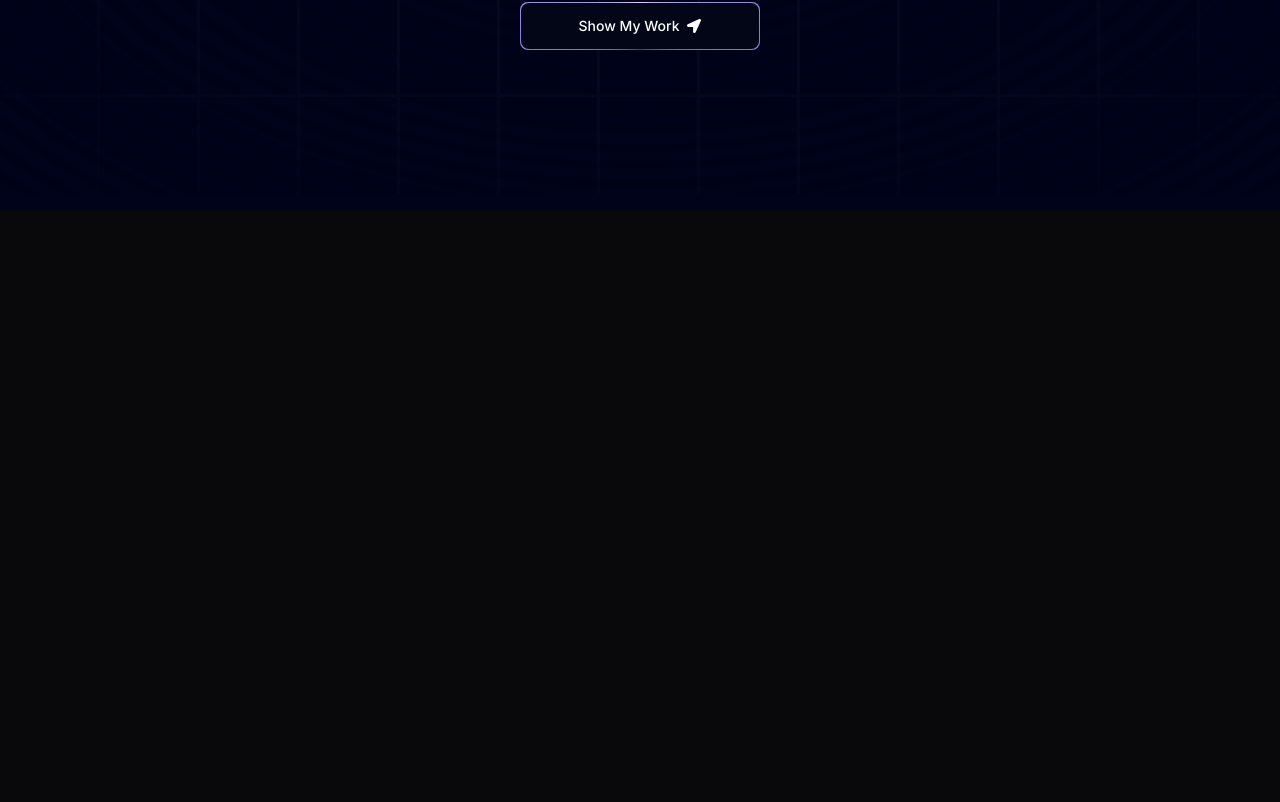
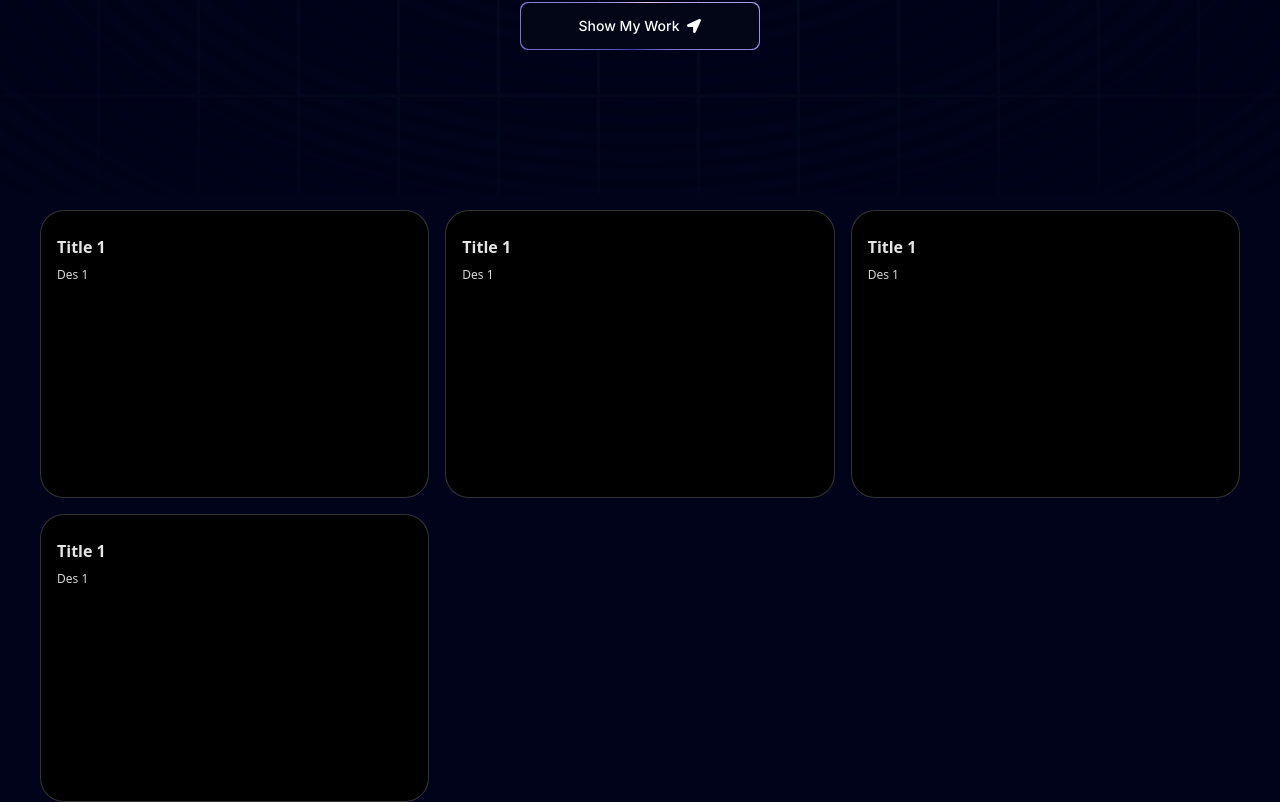
Before and after one commit to StefanKostic88/portfolio, a Next.js app: page / in a window 1280 px wide. Shown: the part 606-1408 px from the top of the page. Before the commit the page ends 816 px from the top, so only its background shows below. Built offline with nearby package versions, Linux system fonts and the light colour scheme.

Commit message:
grid 1.0.1

```diff
--- a/app/page.tsx
+++ b/app/page.tsx
@@ -1,17 +1,7 @@
 import Hero from "@/components/Hero";
 import { FloatingNav } from "@/components/ui/FloatingNav";
-import { JSX } from "react";
-import { FaHome } from "react-icons/fa";
-
-interface NavBarItem {
-  name: string;
-  link: string;
-  icon?: JSX.Element;
-}
-
-const navBarItems: NavBarItem[] = [
-  { name: "Home", link: "/", icon: <FaHome /> },
-];
+import Grid from "@/components/Grid";
+import { navBarItems } from "@/data";
 
 export default function Home() {
   return (
@@ -19,6 +9,7 @@ export default function Home() {
       <div className="max-w-7xl w-full">
         <FloatingNav navItems={navBarItems} />
         <Hero />
+        <Grid />
       </div>
     </main>
   );
--- /dev/null
+++ b/components/Grid.tsx
@@ -0,0 +1,22 @@
+import React from "react";
+import { BentoGrid, BentoGridItem } from "./ui/BentoGrid";
+import { gridItems } from "@/data";
+
+const Grid = () => {
+  return (
+    <section id="about">
+      <BentoGrid>
+        {gridItems.map((item) => (
+          <BentoGridItem
+            id={item.id}
+            key={item.id}
+            title={item.title}
+            description={item.description}
+          />
+        ))}
+      </BentoGrid>
+    </section>
+  );
+};
+
+export default Grid;
--- /dev/null
+++ b/components/ui/BentoGrid.tsx
@@ -0,0 +1,56 @@
+import { cn } from "@/utils/cn";
+
+export const BentoGrid = ({
+  className,
+  children,
+}: {
+  className?: string;
+  children?: React.ReactNode;
+}) => {
+  return (
+    <div
+      className={cn(
+        "grid md:auto-rows-[18rem] grid-cols-1 md:grid-cols-3 gap-4 max-w-7xl mx-auto ",
+        className
+      )}
+    >
+      {children}
+    </div>
+  );
+};
+
+export const BentoGridItem = ({
+  className,
+  title,
+  description,
+  header,
+  icon,
+  id,
+}: {
+  className?: string;
+  title?: string | React.ReactNode;
+  description?: string | React.ReactNode;
+  header?: React.ReactNode;
+  icon?: React.ReactNode;
+  id: number;
+}) => {
+  return (
+    <div
+      className={cn(
+        "row-span-1 relative rounded-3xl group/bento hover:shadow-xl transition duration-200 shadow-input dark:shadow-none p-4 dark:bg-black dark:border-white/[0.2] bg-white border border-transparent justify-between flex flex-col space-y-4  border-red-500",
+        className
+      )}
+    >
+      {header}
+      <div className="group-hover/bento:translate-x-2 transition duration-200">
+        {icon}
+        <div className="font-sans font-bold text-neutral-600 dark:text-neutral-200 mb-2 mt-2">
+          {title}
+        </div>
+        <div className="font-sans font-normal text-neutral-600 text-xs dark:text-neutral-300">
+          {description}
+        </div>
+      </div>
+    </div>
+  );
+};
--- /dev/null
+++ b/data/index.ts
@@ -0,0 +1,26 @@
+import { JSX } from "react";
+
+interface NavBarItem {
+  name: string;
+  link: string;
+  icon?: JSX.Element;
+}
+
+export const navBarItems: NavBarItem[] = [
+  { name: "About", link: "#about" },
+  { name: "Projects", link: "#projects" },
+  { name: "Testimonials", link: "#testimonials" },
+  { name: "Contact", link: "#contact" },
+];
+
+interface GridItemProp {
+  title: string;
+  description: string;
+  id: number;
+}
+export const gridItems: GridItemProp[] = [
+  { title: "Title 1", description: "Des 1", id: 1 },
+  { title: "Title 1", description: "Des 1", id: 2 },
+  { title: "Title 1", description: "Des 1", id: 3 },
+  { title: "Title 1", description: "Des 1", id: 4 },
+];
```
